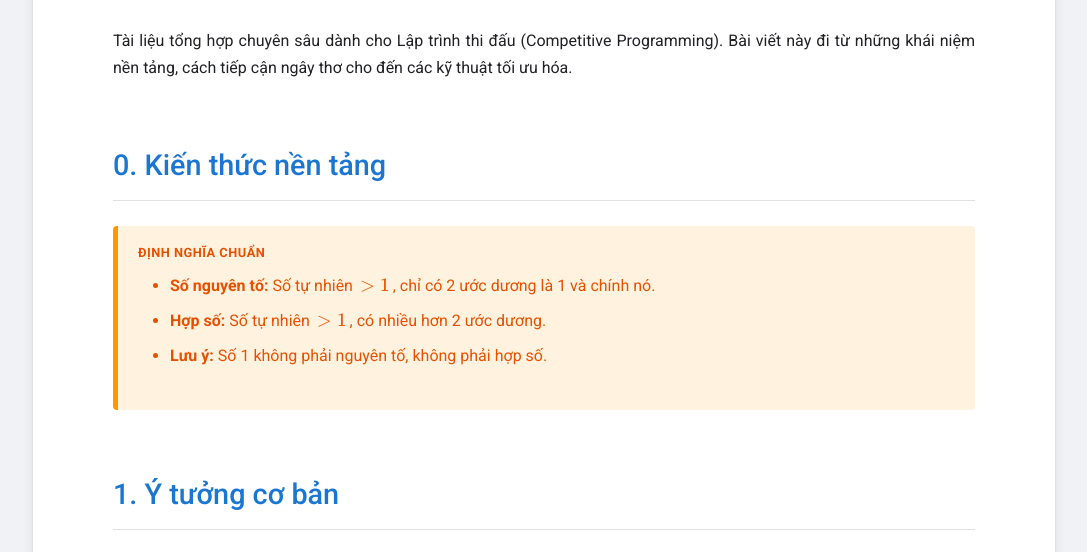
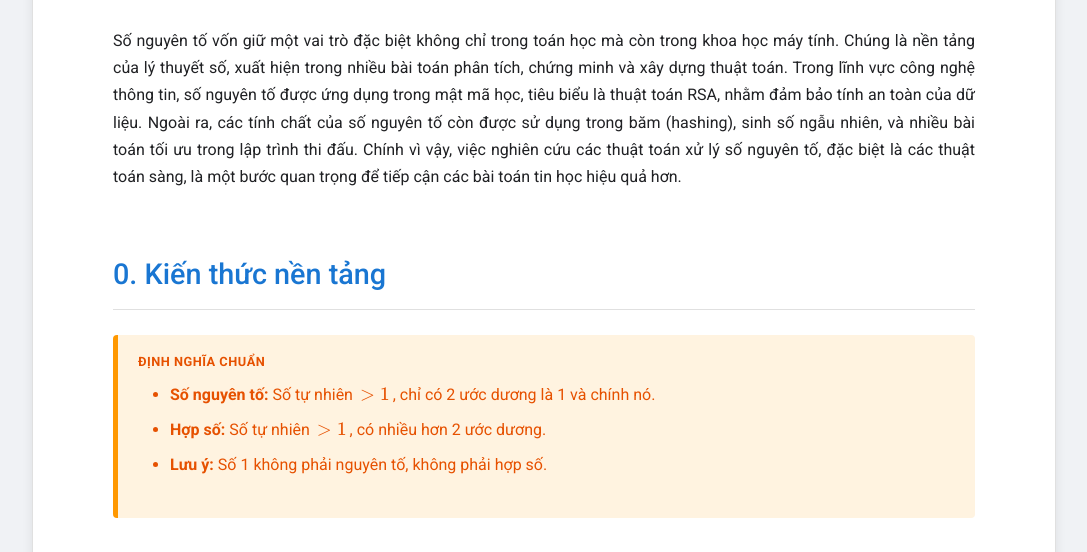
Before and after one commit to thanhphongtom123/snt, a plain HTML site: page index.html in a window 1280 px wide. Shown: the part 193-745 px from the top of the page, without its empty margins (96-1183 px from the left). Drawn offline with nearby package versions, Linux system fonts and the light colour scheme.

Commit message:
Update index.html

```diff
--- a/index.html
+++ b/index.html
@@ -382,8 +382,7 @@
         <header class="fade-element">
             <h1>Số Nguyên Tố: Lý Thuyết & Thuật Toán</h1>
             <p>
-                Tài liệu tổng hợp chuyên sâu dành cho Lập trình thi đấu (Competitive Programming).
-                Bài viết này đi từ những khái niệm nền tảng, cách tiếp cận ngây thơ cho đến các kỹ thuật tối ưu hóa.
+                Số nguyên tố vốn giữ một vai trò đặc biệt không chỉ trong toán học mà còn trong khoa học máy tính. Chúng là nền tảng của lý thuyết số, xuất hiện trong nhiều bài toán phân tích, chứng minh và xây dựng thuật toán. Trong lĩnh vực công nghệ thông tin, số nguyên tố được ứng dụng trong mật mã học, tiêu biểu là thuật toán RSA, nhằm đảm bảo tính an toàn của dữ liệu. Ngoài ra, các tính chất của số nguyên tố còn được sử dụng trong băm (hashing), sinh số ngẫu nhiên, và nhiều bài toán tối ưu trong lập trình thi đấu. Chính vì vậy, việc nghiên cứu các thuật toán xử lý số nguyên tố, đặc biệt là các thuật toán sàng, là một bước quan trọng để tiếp cận các bài toán tin học hiệu quả hơn.
             </p>
         </header>
 
```
